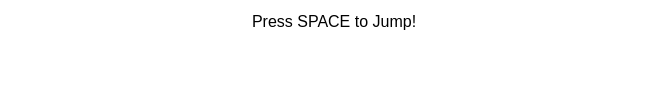
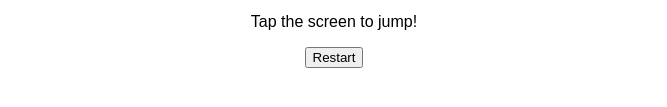
Before and after one commit to Kumiko23/Dino-game-1, a plain HTML site: page index.html in a window 1280 px wide. Shown: the part 215-322 px from the top of the page, without its empty margins (306-973 px from the left). Drawn offline with Linux system fonts and the light colour scheme.

Commit message:
Update index.html

```diff
--- a/index.html
+++ b/index.html
@@ -7,11 +7,12 @@
     <link rel="stylesheet" href="style.css">
 </head>
 <body>
-    <div class="game">
+    <div class="game" id="game">
         <div id="dino"></div>
         <div id="obstacle"></div>
     </div>
-    <p>Press SPACE to Jump!</p>
+    <p>Tap the screen to jump!</p>
+    <button id="restart-btn" onclick="restartGame()">Restart</button>
     <script src="script.js"></script>
 </body>
 </html>
```
